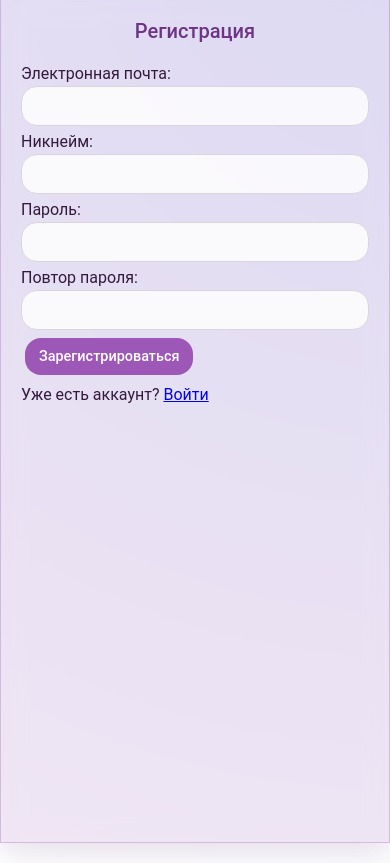
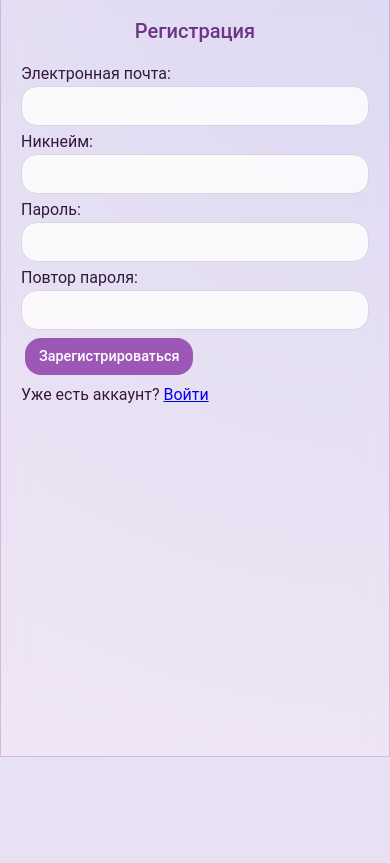
Before and after one commit to lineisover/shoplist, a Django app: page /accounts/register/ in a window 390 px wide. Shown: the part 87-950 px from the top of the page. After the commit the page ends 844 px from the top, so only its background shows below. Run offline with Django 5.2, Linux system fonts and the light colour scheme; some libraries are stand-ins or nearby versions.

Commit message:
фикс адаптивки у мейн блока

```diff
--- a/shoplist/static/shoplist/style.css
+++ b/shoplist/static/shoplist/style.css
@@ -473,11 +473,13 @@ li:not(.done) {
         width: 100%;
         box-sizing: border-box;
         padding: 16px 20px;
-        margin-bottom: 20px;
+        margin-bottom: 0;
         margin-left: 0;
         margin-right: 0;
         border-radius: 0;
-        min-height: 100vh;
+        flex-grow: 1;
+        min-height: auto;
+        max-width: none;
     }
 
     .sl-h1 {
```
